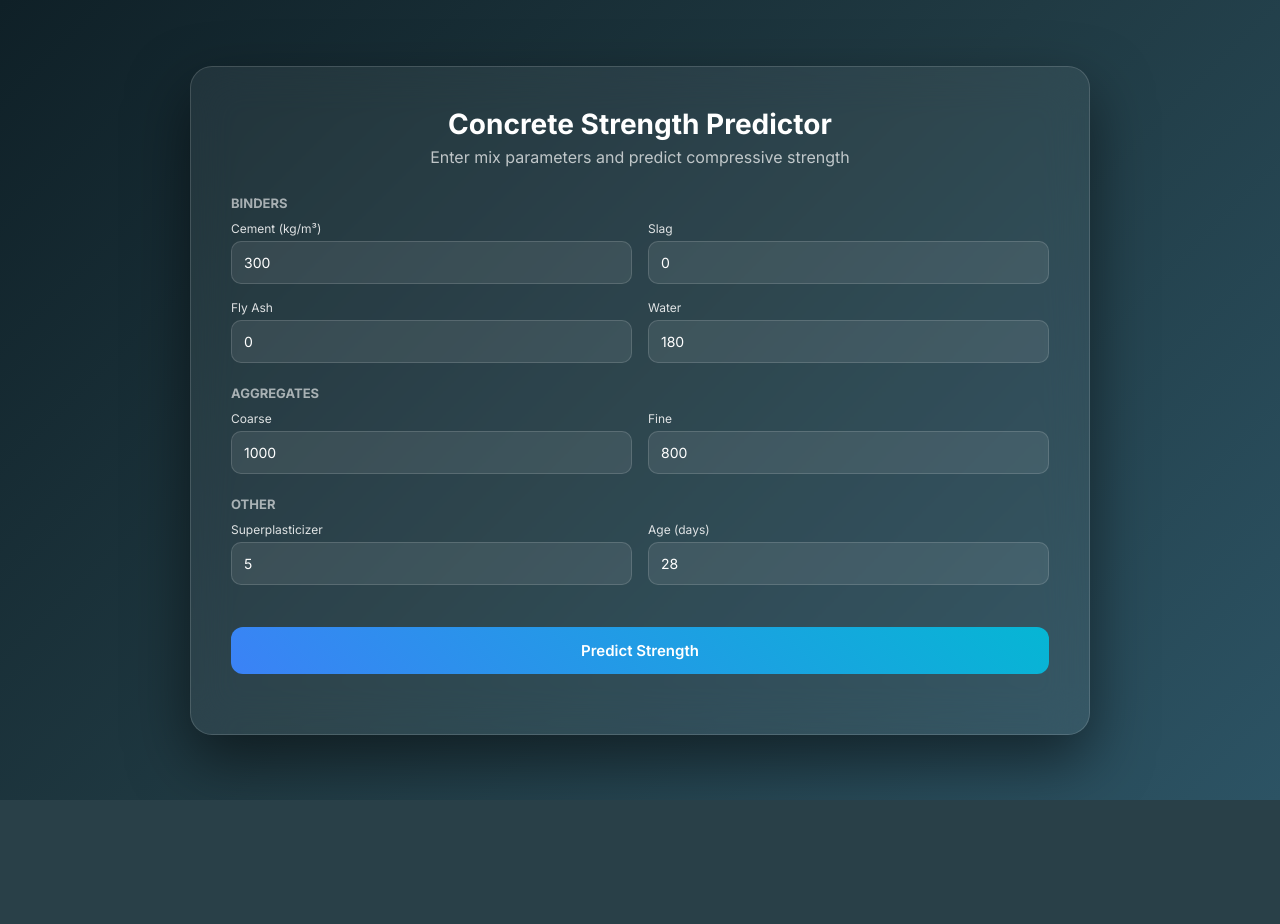
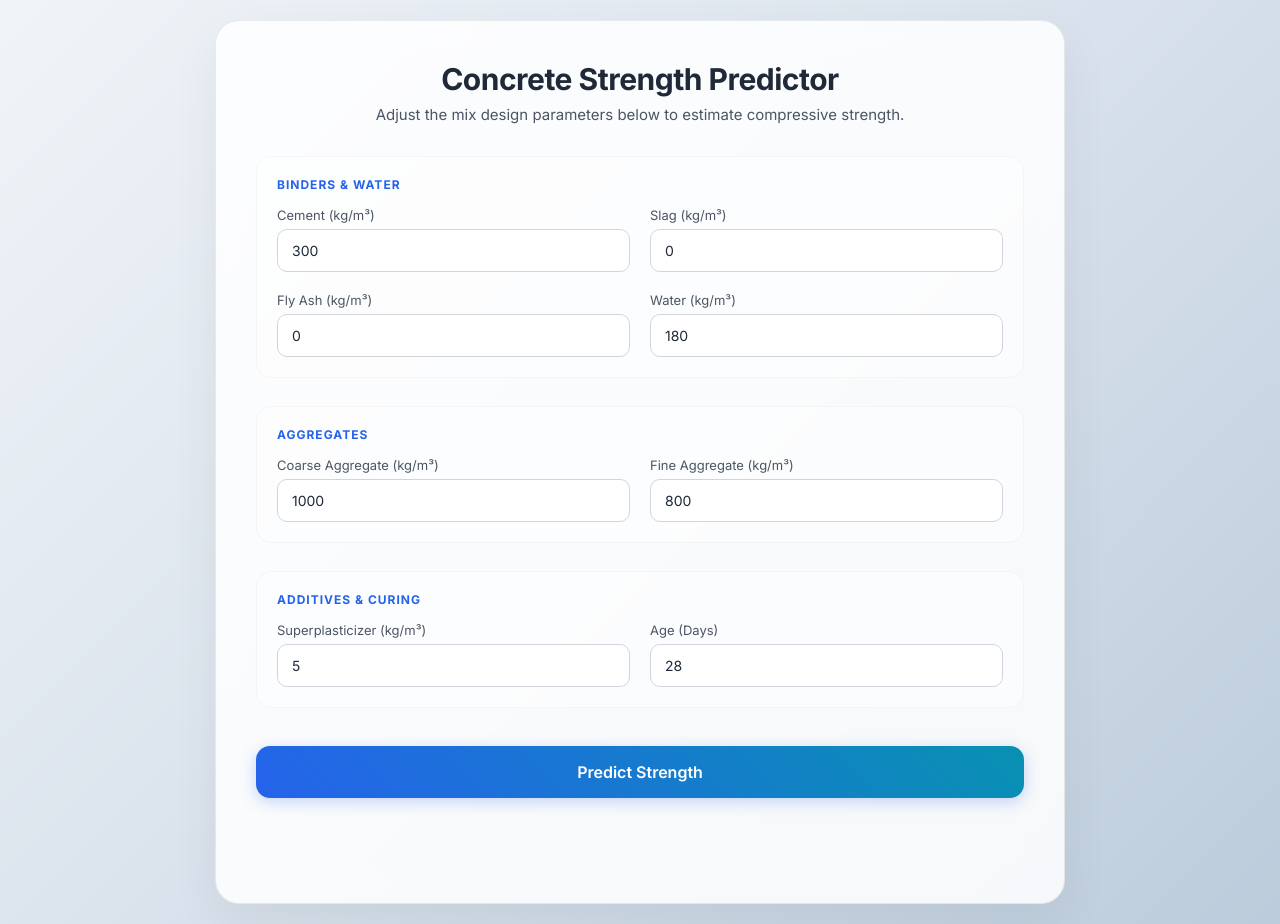
Before and after one commit to aayushii644/aersews, a Flask app: page / in a window 1280 px wide. Before the commit the page ends 800 px from the top, so only its background shows below. Run offline with Flask 3, Linux system fonts and the light colour scheme; parts of the project's set-up code (start-up, migrations or seed data) failed here and were passed over.

Commit message:
changed Web App's theme to light

```diff
--- a/templates/index.html
+++ b/templates/index.html
@@ -3,213 +3,251 @@
 <head>
     <meta charset="UTF-8" />
     <meta name="viewport" content="width=device-width, initial-scale=1.0"/>
+    <title>Concrete Strength Predictor</title>
+    <link href="https://fonts.googleapis.com/css2?family=Inter:wght@300;400;600;700&display=swap" rel="stylesheet">
+    <style>
+        :root {
+            /* Light, clean background gradients */
+            --bg1: #f0f4f8;
+            --bg2: #d9e2ec;
+            --bg3: #bcccdc;
 
-<title>Concrete Strength Predictor</title>
-
-<link href="https://fonts.googleapis.com/css2?family=Inter:wght@300;400;600;700&display=swap" rel="stylesheet">
-
-<style>
-:root{
-    --bg1:#0f2027;
-    --bg2:#203a43;
-    --bg3:#2c5364;
-
-    --card:#ffffff10;
-    --border:#ffffff25;
-    --primary:#3b82f6;
-    --primary2:#06b6d4;
+            /* Card & UI Elements */
+            --card: rgba(255, 255, 255, 0.85);
+            --border: rgba(0, 0, 0, 0.08);
+            --primary: #2563eb;
+            --primary2: #0891b2;
+            --text-main: #1f2937;
+            --text-muted: #4b5563;
         }
 
-*{
-    box-sizing:border-box;
-    margin:0;
-    padding:0;
-    font-family:'Inter',sans-serif;
+        * {
+            box-sizing: border-box;
+            margin: 0;
+            padding: 0;
+            font-family: 'Inter', sans-serif;
         }
 
-body{
-    min-height:100vh;
-    background:linear-gradient(135deg,var(--bg1),var(--bg2),var(--bg3));
-    display:flex;
-    justify-content:center;
-    align-items:center;
-    padding:20px;
-    color:white;
+        body {
+            min-height: 100vh;
+            background: linear-gradient(135deg, var(--bg1), var(--bg2), var(--bg3));
+            display: flex;
+            justify-content: center;
+            align-items: center;
+            padding: 20px;
+            color: var(--text-main);
         }
 
-/* Card */
-.card{
-    width:100%;
-    max-width:900px;
-    padding:40px;
-    border-radius:22px;
-    backdrop-filter:blur(22px);
-    background:var(--card);
-    border:1px solid var(--border);
-    box-shadow:0 25px 60px rgba(0,0,0,.5);
-    animation:fade .6s ease;
+        /* Card Container */
+        .card {
+            width: 100%;
+            max-width: 850px;
+            padding: 40px;
+            border-radius: 24px;
+            backdrop-filter: blur(15px);
+            -webkit-backdrop-filter: blur(15px);
+            background: var(--card);
+            border: 1px solid var(--border);
+            box-shadow: 0 20px 50px rgba(0, 0, 0, 0.06);
+            animation: fade .6s ease-out;
         }
 
-@keyframes fade{
-    from{opacity:0;transform:translateY(20px)}
-    to{opacity:1}
+        @keyframes fade {
+            from { opacity: 0; transform: translateY(15px); }
+            to { opacity: 1; }
         }
 
-header{
-    text-align:center;
-    margin-bottom:28px;
+        header {
+            text-align: center;
+            margin-bottom: 32px;
         }
 
-header h1{
-    font-size:28px;
-    font-weight:700;
+        header h1 {
+            font-size: 30px;
+            font-weight: 700;
+            letter-spacing: -0.5px;
+            color: var(--text-main);
         }
 
-header p{
-    opacity:.7;
-    margin-top:6px;
+        header p {
+            color: var(--text-muted);
+            margin-top: 8px;
+            font-size: 15px;
         }
 
-/* Grid */
-.grid{
-    display:grid;
-    grid-template-columns:1fr 1fr;
-    gap:16px;
+        /* Form Grid Layout */
+        .grid {
+            display: grid;
+            grid-template-columns: repeat(2, 1fr);
+            gap: 20px;
         }
 
-.group{
-    margin-bottom:22px;
+        .group {
+            margin-bottom: 28px;
+            padding: 20px;
+            background: rgba(255, 255, 255, 0.4);
+            border-radius: 16px;
+            border: 1px solid rgba(0, 0, 0, 0.03);
         }
 
-.group h3{
-    font-size:13px;
-    opacity:.6;
-    margin-bottom:10px;
-    text-transform:uppercase;
+        .group h3 {
+            font-size: 12px;
+            color: var(--primary);
+            margin-bottom: 15px;
+            text-transform: uppercase;
+            letter-spacing: 1px;
+            font-weight: 700;
         }
 
-/* Input */
-.field{
-    display:flex;
-    flex-direction:column;
+        /* Inputs & Labels */
+        .field {
+            display: flex;
+            flex-direction: column;
         }
 
-label{
-    font-size:12px;
-    margin-bottom:5px;
-    opacity:.85;
+        label {
+            font-size: 13px;
+            margin-bottom: 6px;
+            color: var(--text-muted);
+            font-weight: 500;
         }
 
-input{
-    padding:12px;
-    border-radius:10px;
-    border:1px solid var(--border);
-    background:#ffffff15;
-    color:white;
-    font-size:14px;
+        input {
+            padding: 12px 14px;
+            border-radius: 10px;
+            border: 1px solid #d1d5db;
+            background: #ffffff;
+            color: var(--text-main);
+            font-size: 14px;
+            transition: all 0.2s ease;
         }
 
-input:focus{
-    border-color:var(--primary);
-    outline:none;
-    transform:scale(1.02);
+        input:focus {
+            border-color: var(--primary);
+            outline: none;
+            box-shadow: 0 0 0 4px rgba(37, 99, 235, 0.1);
+            transform: translateY(-1px);
         }
 
-/* Button */
-button{
-    width:100%;
-    padding:14px;
-    margin-top:20px;
-    border:none;
-    border-radius:12px;
-    background:linear-gradient(45deg,var(--primary),var(--primary2));
-    font-weight:600;
-    font-size:15px;
-    color:#fff;
-    cursor:pointer;
+        /* Predict Button */
+        button {
+            width: 100%;
+            padding: 16px;
+            margin-top: 10px;
+            border: none;
+            border-radius: 14px;
+            background: linear-gradient(45deg, var(--primary), var(--primary2));
+            font-weight: 600;
+            font-size: 16px;
+            color: #fff;
+            cursor: pointer;
+            transition: transform 0.2s, box-shadow 0.2s;
+            box-shadow: 0 4px 15px rgba(37, 99, 235, 0.25);
         }
 
-button:disabled{
-    opacity:.6;
-    cursor:not-allowed;
+        button:hover {
+            transform: translateY(-2px);
+            box-shadow: 0 6px 20px rgba(37, 99, 235, 0.35);
         }
 
-/* Result */
-.result{
-    margin-top:20px;
-    text-align:center;
-    font-size:20px;
-    font-weight:700;
-    color:#22d3ee;
+        button:active {
+            transform: translateY(0);
         }
 
-/* Spinner */
-.spinner{
-    width:16px;
-    height:16px;
-    border:2px solid white;
-    border-top:2px solid transparent;
-    border-radius:50%;
-    display:inline-block;
-    animation:spin 1s linear infinite;
-    margin-left:8px;
+        button:disabled {
+            opacity: .6;
+            cursor: not-allowed;
+            transform: none;
         }
 
-@keyframes spin{
-    to{transform:rotate(360deg)}
+        /* Results Display */
+        .result-container {
+            margin-top: 25px;
+            min-height: 40px;
+            display: flex;
+            justify-content: center;
+            align-items: center;
         }
 
-@media(max-width:640px){
-    .grid{grid-template-columns:1fr;}
+        .result {
+            font-size: 22px;
+            font-weight: 700;
+            color: var(--primary);
+            animation: scaleIn 0.3s ease;
+        }
+
+        @keyframes scaleIn {
+            from { opacity: 0; transform: scale(0.9); }
+            to { opacity: 1; transform: scale(1); }
+        }
+
+        /* Loading Spinner */
+        .spinner {
+            width: 18px;
+            height: 18px;
+            border: 3px solid rgba(255,255,255,0.3);
+            border-top: 3px solid white;
+            border-radius: 50%;
+            display: inline-block;
+            animation: spin 0.8s linear infinite;
+            margin-left: 10px;
+            vertical-align: middle;
+        }
+
+        @keyframes spin {
+            to { transform: rotate(360deg); }
+        }
+
+        /* Mobile Responsiveness */
+        @media(max-width: 640px) {
+            .grid { grid-template-columns: 1fr; }
+            .card { padding: 25px; }
+            header h1 { font-size: 24px; }
         }
     </style>
 </head>
-
 <body>
 
 <div class="card">
-
     <header>
         <h1>Concrete Strength Predictor</h1>
-    <p>Enter mix parameters and predict compressive strength</p>
+        <p>Adjust the mix design parameters below to estimate compressive strength.</p>
     </header>
 
     <form id="form">
-
         <div class="group">
-        <h3>Binders</h3>
+            <h3>Binders & Water</h3>
             <div class="grid">
-            <div class="field"><label>Cement (kg/m³)</label><input name="cement" value="300"></div>
-            <div class="field"><label>Slag</label><input name="slag" value="0"></div>
-            <div class="field"><label>Fly Ash</label><input name="flyash" value="0"></div>
-            <div class="field"><label>Water</label><input name="water" value="180"></div>
+                <div class="field"><label>Cement (kg/m³)</label><input type="number" step="any" name="cement" value="300"></div>
+                <div class="field"><label>Slag (kg/m³)</label><input type="number" step="any" name="slag" value="0"></div>
+                <div class="field"><label>Fly Ash (kg/m³)</label><input type="number" step="any" name="flyash" value="0"></div>
+                <div class="field"><label>Water (kg/m³)</label><input type="number" step="any" name="water" value="180"></div>
             </div>
         </div>
 
         <div class="group">
             <h3>Aggregates</h3>
             <div class="grid">
-            <div class="field"><label>Coarse</label><input name="coarse" value="1000"></div>
-            <div class="field"><label>Fine</label><input name="fine" value="800"></div>
+                <div class="field"><label>Coarse Aggregate (kg/m³)</label><input type="number" step="any" name="coarse" value="1000"></div>
+                <div class="field"><label>Fine Aggregate (kg/m³)</label><input type="number" step="any" name="fine" value="800"></div>
             </div>
         </div>
 
         <div class="group">
-        <h3>Other</h3>
+            <h3>Additives & Curing</h3>
             <div class="grid">
-            <div class="field"><label>Superplasticizer</label><input name="sp" value="5"></div>
-            <div class="field"><label>Age (days)</label><input name="age" value="28"></div>
+                <div class="field"><label>Superplasticizer (kg/m³)</label><input type="number" step="any" name="sp" value="5"></div>
+                <div class="field"><label>Age (Days)</label><input type="number" name="age" value="28"></div>
             </div>
         </div>
 
-    <button id="btn">Predict Strength</button>
-
+        <button id="btn" type="submit">Predict Strength</button>
     </form>
 
+    <div class="result-container">
         <div id="result" class="result"></div>
-
     </div>
-
+</div>
 
 <script>
     const form = document.getElementById("form");
@@ -219,12 +257,16 @@ const result = document.getElementById("result");
     form.addEventListener("submit", async (e) => {
         e.preventDefault();
 
-    const data = Object.fromEntries(new FormData(form));
+        // Collect form data
+        const formData = new FormData(form);
+        const data = Object.fromEntries(formData.entries());
 
+        // UI State: Loading
         btn.disabled = true;
-    btn.innerHTML = "Predicting <span class='spinner'></span>";
+        btn.innerHTML = "Calculating <span class='spinner'></span>";
         result.innerHTML = "";
 
+        try {
             const res = await fetch("/predict", {
                 method: "POST",
                 headers: { "Content-Type": "application/json" },
@@ -233,13 +275,18 @@ form.addEventListener("submit", async (e) => {
 
             const json = await res.json();
 
+            if(json.success) {
+                result.innerHTML = `Estimated Strength: ${json.prediction} MPa`;
+            } else {
+                result.innerHTML = "⚠️ Prediction failed. Please check inputs.";
+                result.style.color = "#ef4444";
+            }
+        } catch (error) {
+            result.innerHTML = "Connection Error";
+            result.style.color = "#ef4444";
+        } finally {
             btn.disabled = false;
             btn.innerHTML = "Predict Strength";
-
-    if(json.success){
-        result.innerHTML = `Predicted Strength: ${json.prediction} MPa`;
-    }else{
-        result.innerHTML = "Error occurred";
         }
     });
 </script>
```
Lines whose indentation alone changed are shown as unchanged.
